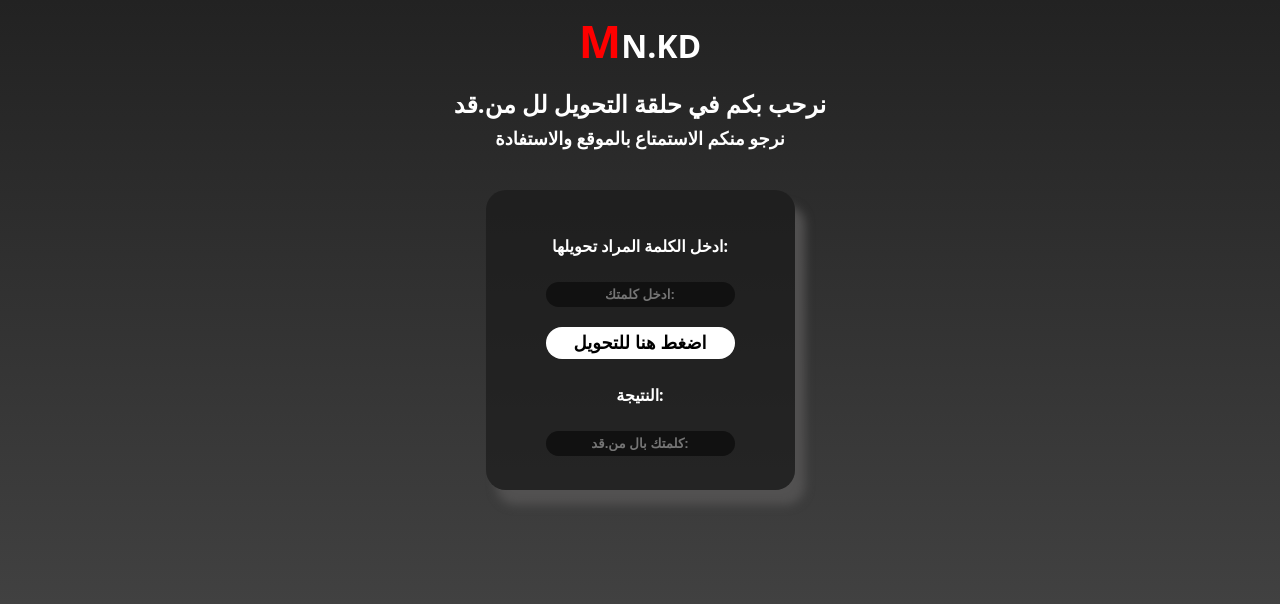
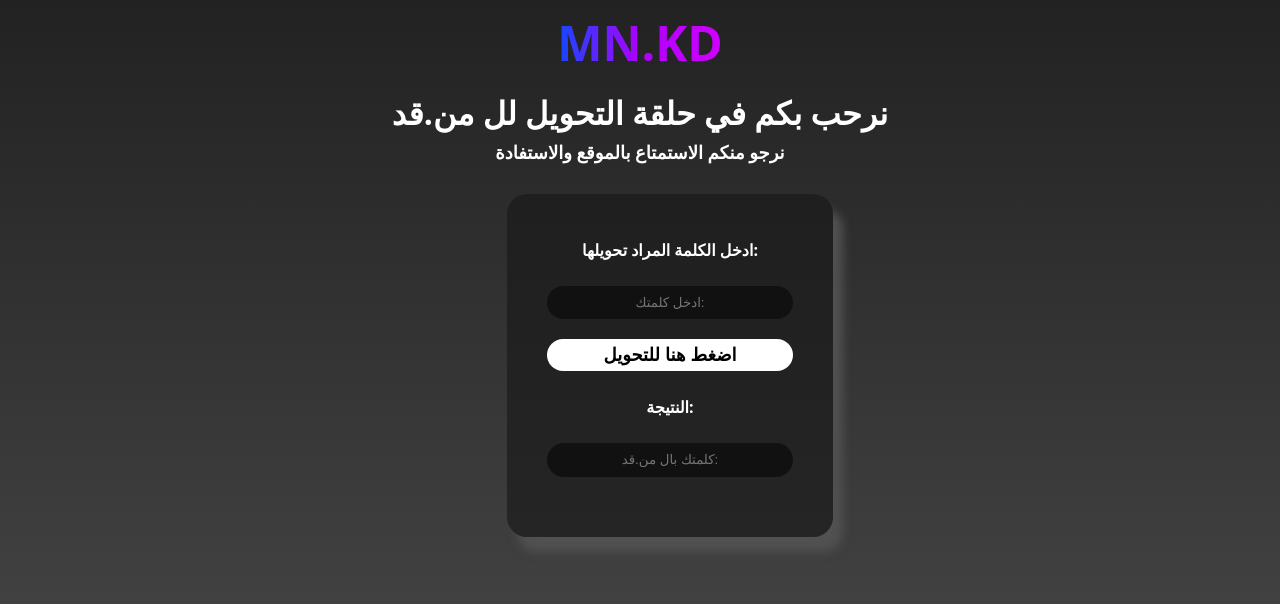
Before and after one commit to wafaayoub2022-cmd/MNGD, a plain HTML site: page index.html in a window 1280 px wide. Drawn offline with Linux system fonts and the light colour scheme.

Commit message:
Add files via upload

```diff
--- a/index.html
+++ b/index.html
@@ -10,7 +10,7 @@
     <header>
         <h1 id="title">mN.kD</h1>
 
-    <h2 id="chapeau">نرحب بكم في حلقة التحويل لل من.قد</h2>
+    <h1 id="chapeau">نرحب بكم في حلقة التحويل لل من.قد</h1>
     <p class="p">نرجو منكم الاستمتاع بالموقع والاستفادة</p>
     </header>
     <main>
@@ -18,8 +18,8 @@
 
         <form>
             <label for="word">ادخل الكلمة المراد تحويلها:</label>
-            <input type="text" value="" name="word"  placeholder="ادخل كلمتك:" id="word">
-            <input type="submit" id="submit" value="اضغط هنا للتحويل">
+            <input type="text" name="word"  placeholder="ادخل كلمتك:" id="word">
+             <button id="submit" >اضغط هنا للتحويل</button>
             <label for="reselt">النتيجة:</label>
             <input type="text" id="reselt" placeholder="كلمتك بال من.قد:" readonly >
         </form>
--- a/main.js
+++ b/main.js
@@ -0,0 +1,37 @@
+let word = document.getElementById("word");
+
+let reselt = document.getElementById("reselt");
+
+let submit = document.getElementById("submit");
+
+
+
+submit.onclick = function (event) {
+
+    event.preventDefault();
+
+    let newword = ""
+
+    // الكلمات
+
+    let alphabit = "ابتثجحخدذرزسشصضطظعغفقكلمنهوي7"
+
+    let value = word.value;
+
+    for (let i = 0; i < value.length; i++) {
+
+        let letter = value[i];
+
+        let index = alphabit.indexOf(letter)
+
+        if (index === -1) {
+
+            reselt.value = "mok nta thani"
+
+        }
+
+        newword += alphabit[index + 1];
+
+        reselt.value = newword;
+
+    }
--- a/style.css
+++ b/style.css
@@ -33,6 +33,12 @@ header {
 #title {
     text-transform: uppercase;
     padding: 10px;
+    -webkit-text-fill-color: transparent;
+    -webkit-background-clip: text; /* أضفنا -webkit هنا */
+    display: inline-block;
+    background-clip: text;
+    background-image: linear-gradient(to left,#d400ff,#ae00ff,#0051ff);
+    font-size: 3em;
     animation-name: title;
     animation-duration: 1s;
     animation-delay: 0.5s;
@@ -62,10 +68,7 @@ header {
     }
 }
 
-#title::first-letter {
-    color: red;
-    font-size: 45px;
-}
+
 
 .p {
     font-weight: bolder;
@@ -74,83 +77,82 @@ header {
     animation-duration: 1s;
     animation-delay: s;
 }
+
 #chapeau {
     padding: 6px;
-    animation-name:chapeau ;
+    animation-name: chapeau;
     animation-duration: 1s;
     animation-delay: s;
 }
+
 @keyframes chapeau {
-    0%{
+    0% {
         transform: translate(30px);
         opacity: 0;
     }
-    50%{
+
+    50% {
         transform: translate(-30px);
     }
-    75%{
-transform: translate(10px);
+
+    75% {
+        transform: translate(10px);
     }
-    100%{
+
+    100% {
         transform: translate(0px);
     }
 }
 
-label,
-input {
+label{
     display: block;
     padding: 5px;
     font-weight: bolder;
 }
 
 input {
+    background: var(--secend_color);
+    color: var(--font_color);
+    border: none;
+    text-align: center;
+    border-radius: 20px;
+    height: 2.5em;
+    width:100% ;
+}
+
+
+input:focus {
+    transform: scale(1.1);
+    background: #111111e3;
+}
+
+
+#mnkd {
+    margin: 30px;
+    padding: 20px 20px 40px 20px;
+    width: 100%;
+    background: #1a1a1aad;
+    border-radius: 20px;
+    box-shadow: 10px 15px 10px #525151;
+    animation-name: section;
+    animation-duration: 3s;
+}
+
+/* ujyujky */
+
+#submit {
+    transition: 0.8s;
+    background: white;
+    font-size: large;
+    display: block;
+    padding: 5px;
+    font-weight: bolder;
     border: none;
     text-align: center;
     border-radius: 20px;
 }
 
-input[type="text"] {
-    background: var(--secend_color);
-    color: var(--font_color);
-}
-
-input[type="text"]:focus {
-    transform: scale(1.2);
-    background: #111111e3;
-}
-
-
-#mnkd {
-    height: 300px;
-    margin: 40px auto;
-    padding: 20px 40px;
-    background: #1a1a1aad;
-    border-radius: 20px;
-    box-shadow: 10px 15px  10px #525151;
-    animation-name: section;
-    animation-duration: 3s;
-}
-@keyframes section {
-    0%{
-        transform: rotate(0deg);
-    }
-    25%{
-        transform: rotate(-6deg);
-        box-shadow: 30px 35px  10px #525151;
-    }
-    100%{
-        transform: rotate(360deg);
-        box-shadow: 10px 15px  10px #525151;
-    }
-}
-
-input[type="submit"] {
-    transition: 0.8s;
-    background: white;
-    font-size: large;
-}
-
-input[type="submit"]:hover {
+#submit:hover {
     background: #c5c5c5;
 }
 
```
